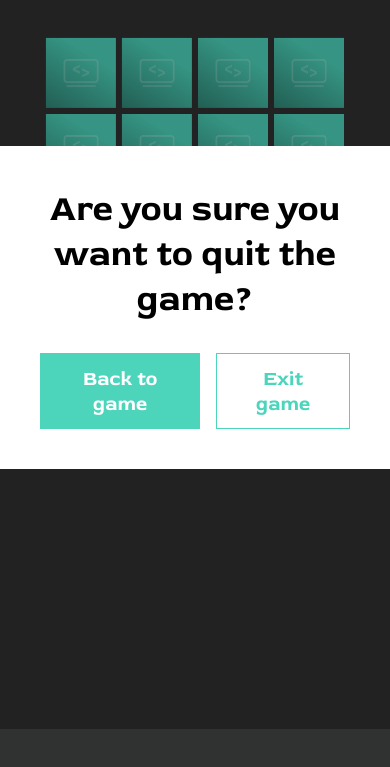
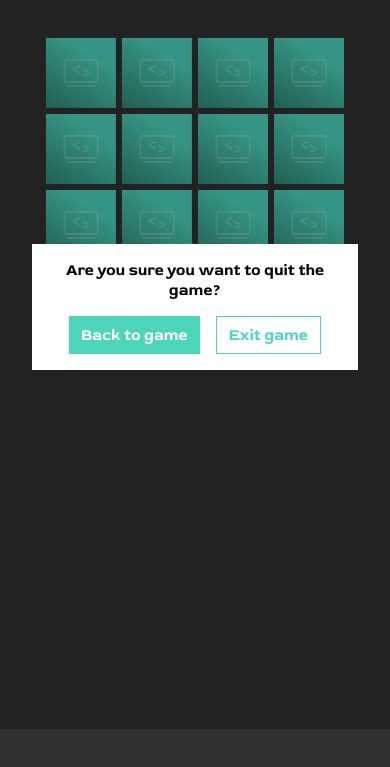
Before and after one commit to Tunc-Senel/memory, a website built with Vite: page game.html in a window 390 px wide. Both pictures are taken after a click on the button "Exit game". Shown: the part 115-882 px from the top of the page. Built offline with nearby package versions, Linux system fonts and the light colour scheme.

Commit message:
style: adjust exit dialog for smaller screens

```diff
--- a/src/styles/scss/pages/_game.scss
+++ b/src/styles/scss/pages/_game.scss
@@ -369,6 +369,16 @@
     transform: translateY(-250%);
     transition: transform 0.4s ease-out;
 
+    @include bp.respond("tablet") {
+        max-width: 400px;
+        padding: 16px;
+    }
+
+    @include bp.respond("tablet") {
+        max-width: 294px;
+        padding: 16px;
+    }
+
     &::backdrop {
         background-color: rgba(0, 0, 0, 0.3);
         opacity: 0;
@@ -387,6 +397,15 @@
         margin: 0 0 32px;
         font-size: 36px;
         font-weight: variables.$font-weight-bold;
+
+        @include bp.respond("tablet") {
+            font-size: fct.px-to-rem(24);
+        }
+
+        @include bp.respond("mobile") {
+            font-size: fct.px-to-rem(16);
+            margin: 0 0 16px;
+        }
     }
 
     &__actions {
@@ -403,6 +422,11 @@
         padding: 12px 24px;
         font-weight: variables.$font-weight-bold;
         cursor: pointer;
+
+        @include bp.respond("mobile") {
+            font-size: fct.px-to-rem(16);
+            padding: 8px 12px;
+        }
 
         &--back {
             border: none;
```
